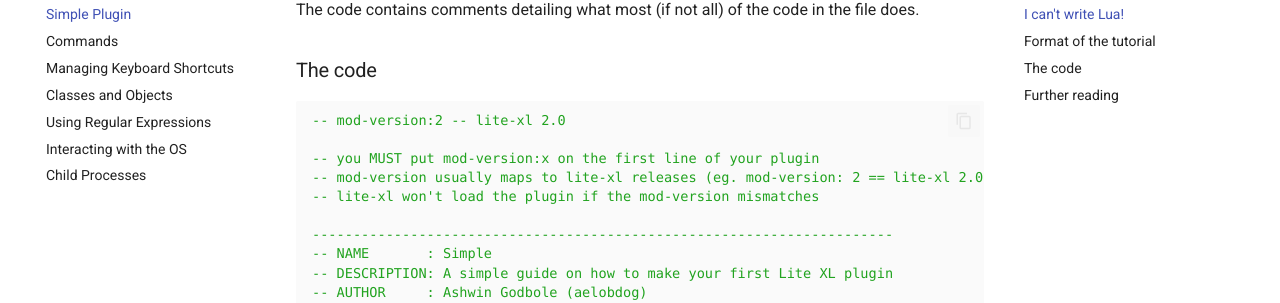
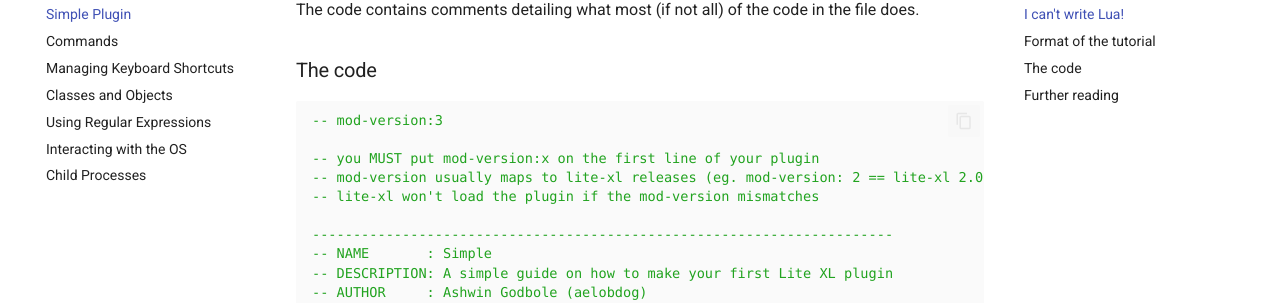
Before and after one commit to lite-xl/lite-xl.github.io, an MkDocs documentation site: the page built from docs/developer-guide/simple-plugin.md, in a window 1280 px wide and 900 px high, scrolled down 516 px. Shown: the part 148-451 px from the top of the window. Built offline with MkDocs 1.6.1 and Material for MkDocs 9.7.7, drawn with Linux system fonts in a browser that asks for light colours; some web fonts are replaced; comment, search, counter and statistics services are not loaded; the version menu is left out; some of the changed lines change nothing that is shown.

Commit message:
Fix the tutorial plugin

````diff
--- a/docs/developer-guide/simple-plugin.md
+++ b/docs/developer-guide/simple-plugin.md
@@ -30,7 +30,7 @@
 ### The code
 
 ```lua
--- mod-version:2 -- lite-xl 2.0
+-- mod-version:3
 
 -- you MUST put mod-version:x on the first line of your plugin
 -- mod-version usually maps to lite-xl releases (eg. mod-version: 2 == lite-xl 2.0)
@@ -173,12 +173,14 @@
    --    * a function that takes the "input" as its argument
    -- (NOTE: here the variable we are reading input into is `text`)
    ["simple:setshow"] = function()
-      core.command_view:enter("Test to display", function(text)
-         config.plugins.simple.hw_message = text
-         config.plugins.simple.show_my_message = true
-      end)
+      core.command_view:enter("Test to display", {
+         submit = function(text)
+            config.plugins.simple.hw_message = text
+            config.plugins.simple.show_my_message = true
+         end
+         })
    end
-}
+})
 -----------------------------------------------------------------------
 -- Just for fun, let's assign our commands their own keybindings.
 -- Here, we assign the keybinding the same string(its name) as the one
````
